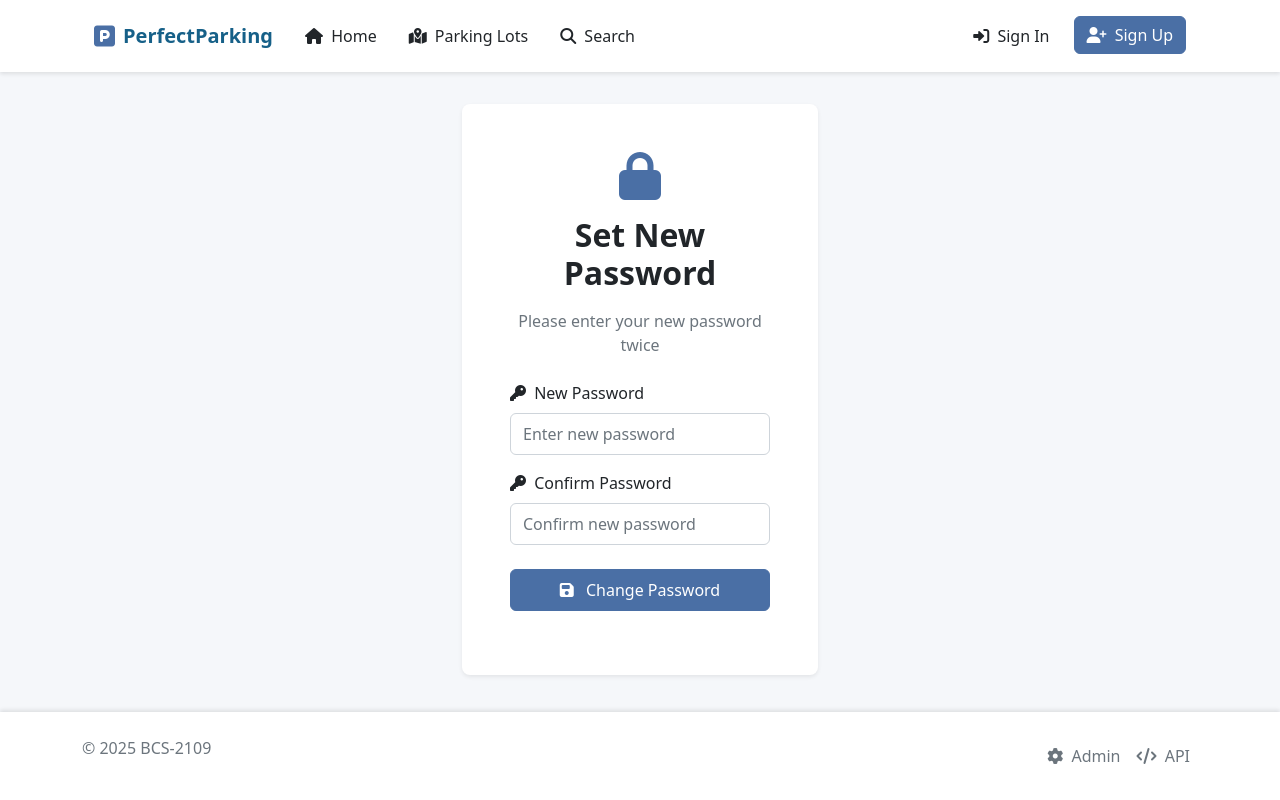
After one commit to muhammad21236/Parking_App_FYP, a Django app: page /password-reset-confirm/1/1/ in a window 1280 px wide. The commit adds this page. Run offline with Django 3.2, Linux system fonts and the light colour scheme.

Commit message:
Implemented and added pages for forgot password

```diff
--- a/PerfectParking/templates/registration/login.html
+++ b/PerfectParking/templates/registration/login.html
@@ -67,7 +67,7 @@
                 Remember me
               </label>
             </div>
-            <a href="#" class="text-decoration-none">Forgot password?</a>
+            <a href="{% url 'password_reset' %}" class="text-decoration-none">Forgot password?</a>
           </div>
         </form>
 
--- /dev/null
+++ b/PerfectParking/templates/registration/password_reset_confirm.html
@@ -0,0 +1,65 @@
+{% extends 'master.html' %}
+
+{% block title %}Enter New Password - PerfectParking{% endblock %}
+
+{% block main %}
+<div class="row justify-content-center">
+  <div class="col-md-6 col-lg-4">
+    <div class="card shadow-sm border-0 rounded-3">
+      <div class="card-body p-4 p-sm-5">
+        <div class="text-center mb-4">
+          <i class="fas fa-lock fa-3x mb-3" style="color: var(--primary-color);"></i>
+          <h2 class="fw-bold mb-3">Set New Password</h2>
+          <p class="text-muted">Please enter your new password twice</p>
+        </div>
+
+        {% if form.errors %}
+        <div class="alert alert-danger alert-dismissible fade show" role="alert">
+          <i class="fas fa-exclamation-circle me-2"></i>
+          {% for field, errors in form.errors.items %}
+            {% for error in errors %}
+              {{ error }}
+            {% endfor %}
+          {% endfor %}
+          <button type="button" class="btn-close" data-bs-dismiss="alert" aria-label="Close"></button>
+        </div>
+        {% endif %}
+
+        <form method="post" class="needs-validation" novalidate>
+          {% csrf_token %}
+
+          <div class="mb-3">
+            <label for="id_new_password1" class="form-label">
+              <i class="fas fa-key me-1"></i> New Password
+            </label>
+            <input type="password"
+                   class="form-control py-2"
+                   id="id_new_password1"
+                   name="new_password1"
+                   required
+                   placeholder="Enter new password">
+          </div>
+
+          <div class="mb-4">
+            <label for="id_new_password2" class="form-label">
+              <i class="fas fa-key me-1"></i> Confirm Password
+            </label>
+            <input type="password"
+                   class="form-control py-2"
+                   id="id_new_password2"
+                   name="new_password2"
+                   required
+                   placeholder="Confirm new password">
+          </div>
+
+          <div class="d-grid mb-3">
+            <button class="btn btn-primary py-2" type="submit">
+              <i class="fas fa-save me-2"></i> Change Password
+            </button>
+          </div>
+        </form>
+      </div>
+    </div>
+  </div>
+</div>
+{% endblock %}
--- a/PerfectParking/urls.py
+++ b/PerfectParking/urls.py
@@ -2,6 +2,7 @@
 from django.urls import path
 from . import views, WebPaths
 from PerfectParking.views import custom_logout
+from django.contrib.auth import views as auth_views
 
 urlpatterns = [
     path(WebPaths.ROOT, views.index, name='home'),
@@ -18,4 +19,28 @@ urlpatterns = [
     path(WebPaths.PRIVACY_POLICY, views.privacy_policy, name='privacy-policy'),
 
     path("accounts/logout/", custom_logout, name="logout"),
+
+        path('password-reset/',
+         auth_views.PasswordResetView.as_view(
+             template_name='registration/password_reset_form.html'
+         ),
+         name='password_reset'),
+
+    path('password-reset/done/',
+         auth_views.PasswordResetDoneView.as_view(
+             template_name='registration/password_reset_done.html'
+         ),
+         name='password_reset_done'),
+
+    path('password-reset-confirm/<uidb64>/<token>/',
+         auth_views.PasswordResetConfirmView.as_view(
+             template_name='registration/password_reset_confirm.html'
+         ),
+         name='password_reset_confirm'),
+
+    path('password-reset-complete/',
+         auth_views.PasswordResetCompleteView.as_view(
+             template_name='registration/password_reset_complete.html'
+         ),
+         name='password_reset_complete'),
 ]
```
Also changed, not shown: PerfectParking/templates/registration/password_reset_complete.html (added, +25 -0 lines), PerfectParking/templates/registration/password_reset_done.html (added, +27 -0 lines), PerfectParking/templates/registration/password_reset_form.html (added, +52 -0 lines), PerfectParkingWebsite/settings.py (+11 -0 lines), db.sqlite3.
